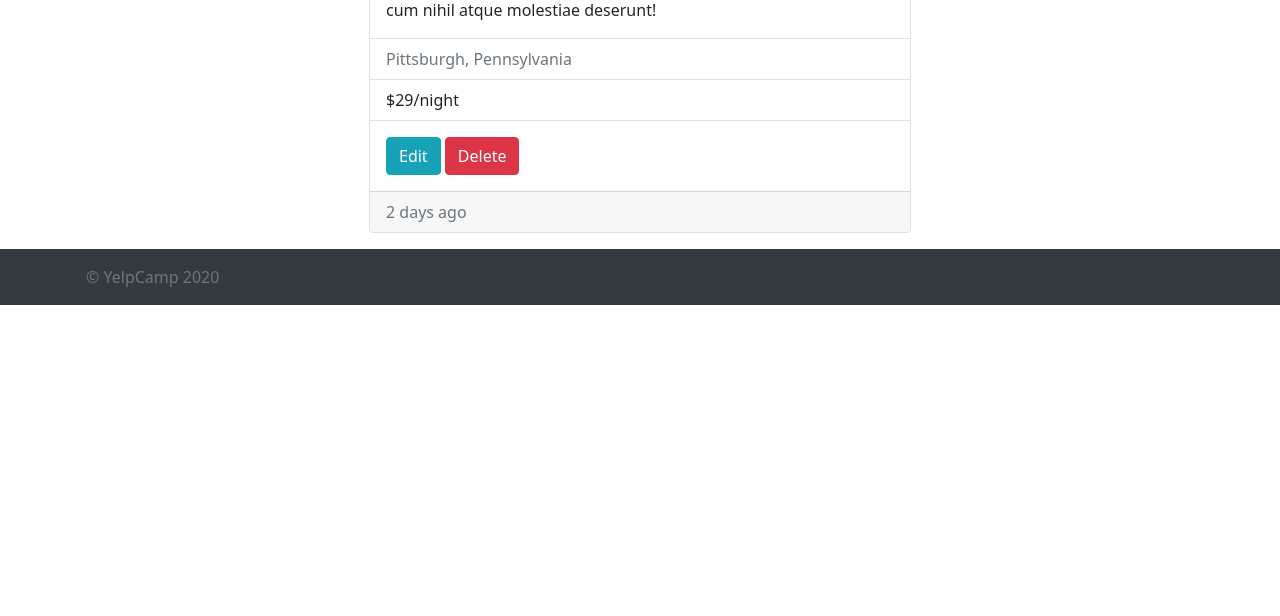
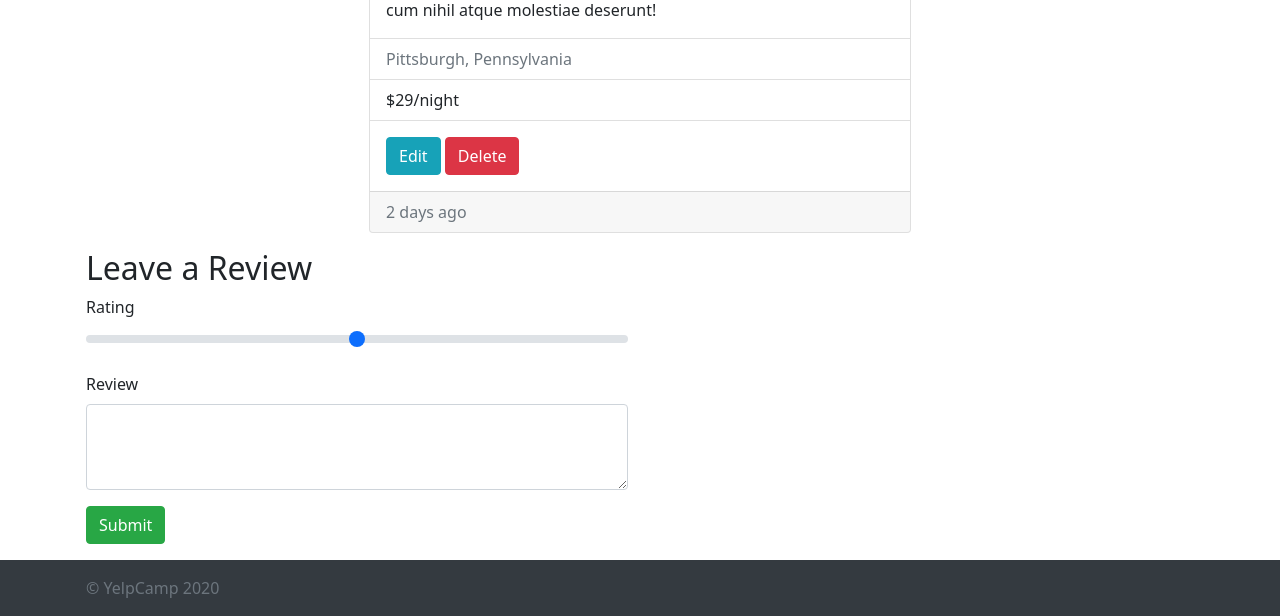
Before and after one commit to Shivam-ku-rai/Camping-Grounds, a Node server app: page /campgrounds/600000000000000000000003 in a window 1280 px wide. Shown: the part 767-1383 px from the top of the page. Before the commit the page ends 1072 px from the top, so only its background shows below. Run offline with Node 20, Linux system fonts and the light colour scheme; data comes from the database, SQL or seed files in the repository; some libraries are stand-ins or nearby versions.

Commit message:
added review model, create, delete and validation

```diff
--- a/app.js
+++ b/app.js
@@ -7,6 +7,7 @@ const catchAsync = require('./utils/catchAsync');
 const ExpressError = require('./utils/ExpressError');
 const methodOverride = require('method-override');
 const Campground = require('./models/campground');
+const Review = require('./models/review');
 
 mongoose.connect('mongodb://localhost:27017/camping-arena');
 
@@ -27,6 +28,16 @@ app.use(methodOverride('_method'));
 
 const validateCampground = (req, res, next) => {
     const { error } = campgroundSchema.validate(req.body);
+    if (error) {
+        const msg = error.details.map(el => el.message).join(',')
+        throw new ExpressError(msg, 400)
+    } else {
+        next();
+    }
+}
+
+const validateReview = (req, res, next) => {
+    const { error } = reviewSchema.validate(req.body);
     if (error) {
         const msg = error.details.map(el => el.message).join(',')
         throw new ExpressError(msg, 400)
@@ -77,6 +88,22 @@ app.delete('/campgrounds/:id', catchAsync(async (req, res) => {
     res.redirect('/campgrounds');
 }));
 
+app.post('/campgrounds/:id/reviews', validateReview, catchAsync(async (req, res) => {
+    const campground = await Campground.findById(req.params.id);
+    const review = new Review(req.body.review);
+    campground.reviews.push(review);
+    await review.save();
+    await campground.save();
+    res.redirect(`/campgrounds/${campground._id}`);
+}))
+
+app.delete('/campgrounds/:id/reviews/:reviewId', catchAsync(async (req, res) => {
+    const { id, reviewId } = req.params;
+    await Campground.findByIdAndUpdate(id, { $pull: { reviews: reviewId } });
+    await Review.findByIdAndDelete(reviewId);
+    res.redirect(`/campgrounds/${id}`);
+}))
+
 app.all('*', (req, res, next) => {
     next(new ExpressError('Page Not Found', 404))
 })
--- a/views/campgrounds/edit.ejs
+++ b/views/campgrounds/edit.ejs
@@ -33,7 +33,7 @@
                     <span class="input-group-text" id="price-label">$</span>
                     <input type="text" class="form-control" id="price" placeholder="0.00" aria-label="price"
                         aria-describedby="price-label" name="campground[price]" value="<%=campground.price %>"
-                        required>\<div class="valid-feedback">
+                        required><div class="valid-feedback">
                         Looks good!
                     </div>
                 </div>
--- a/views/campgrounds/show.ejs
+++ b/views/campgrounds/show.ejs
@@ -23,4 +23,32 @@
             </div>
         </div>
     </div>
+    <div class="col-6">
+        <h2>Leave a Review</h2>
+        <form action="/campgrounds/<%=campground._id%>/reviews" method="POST" class="mb-3 validated-form" novalidate>
+            <div class="mb-3">
+                <label class="form-label" for="rating">Rating</label>
+                <input class="form-range" type="range" min="1" max="5" name="review[rating]" id="rating">
+            </div>
+            <div class="mb-3">
+                <label class="form-label" for="body">Review</label>
+                <textarea class="form-control" name="review[body]" id="body" cols="30" rows="3" required></textarea>
+                <div class="valid-feedback">
+                    Looks good!
+                </div>
+            </div>
+            <button class="btn btn-success">Submit</button>
+        </form>
+        <% for(let review of campground.reviews) { %>
+        <div class="card mb-3 ">
+            <div class="card-body">
+                <h5 class="card-title">Rating: <%= review.rating %></h5>
+                <p class="card-text">Review: <%= review.body %></p>
+                <form action="/campgrounds/<%=campground._id%>/reviews/<%=review._id%>?_method=DELETE" method="POST">
+                    <button class="btn btn-sm btn-danger">Delete</button>
+                </form>
+            </div>
+        </div>
+        <% } %>
+    </div>
 </div>
```
Also changed, not shown: models/campground.js (+18 -1 lines), models/review.js (added, +9 -0 lines), schemas.js (+8 -0 lines).
